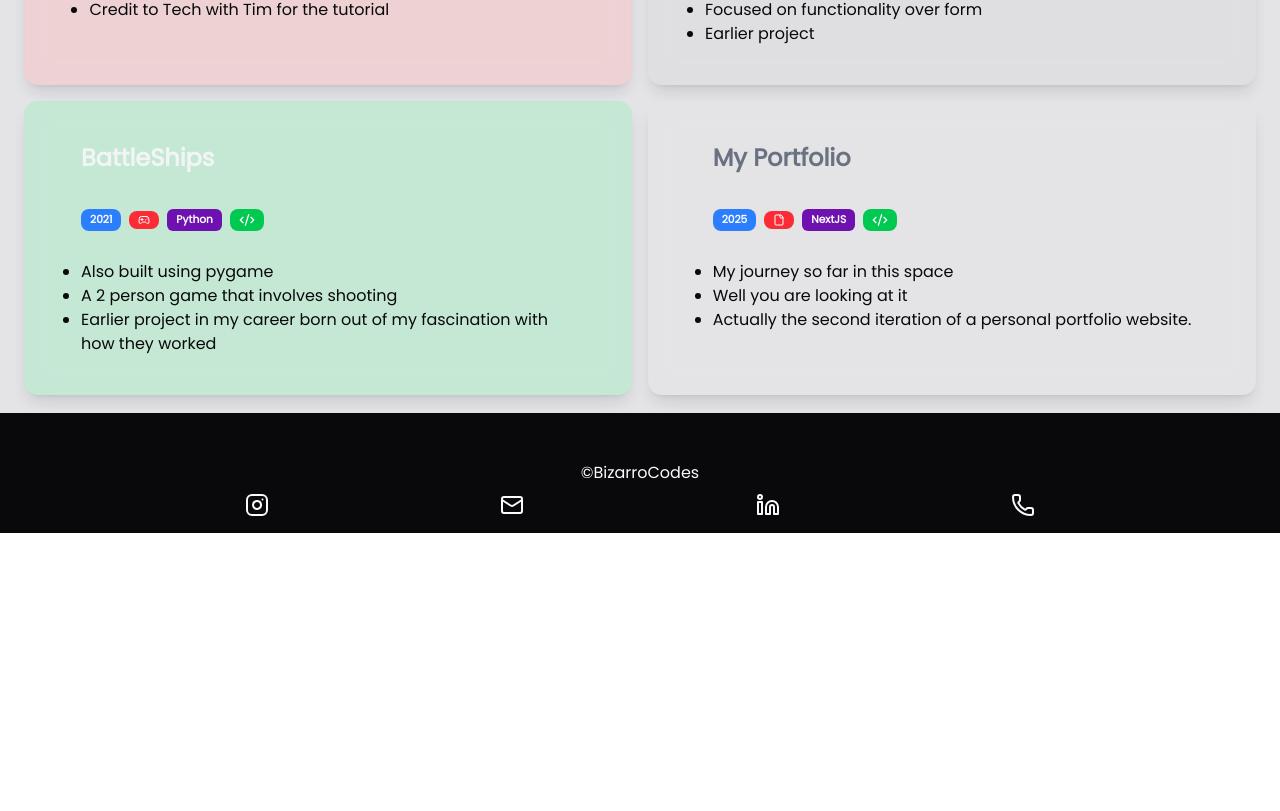
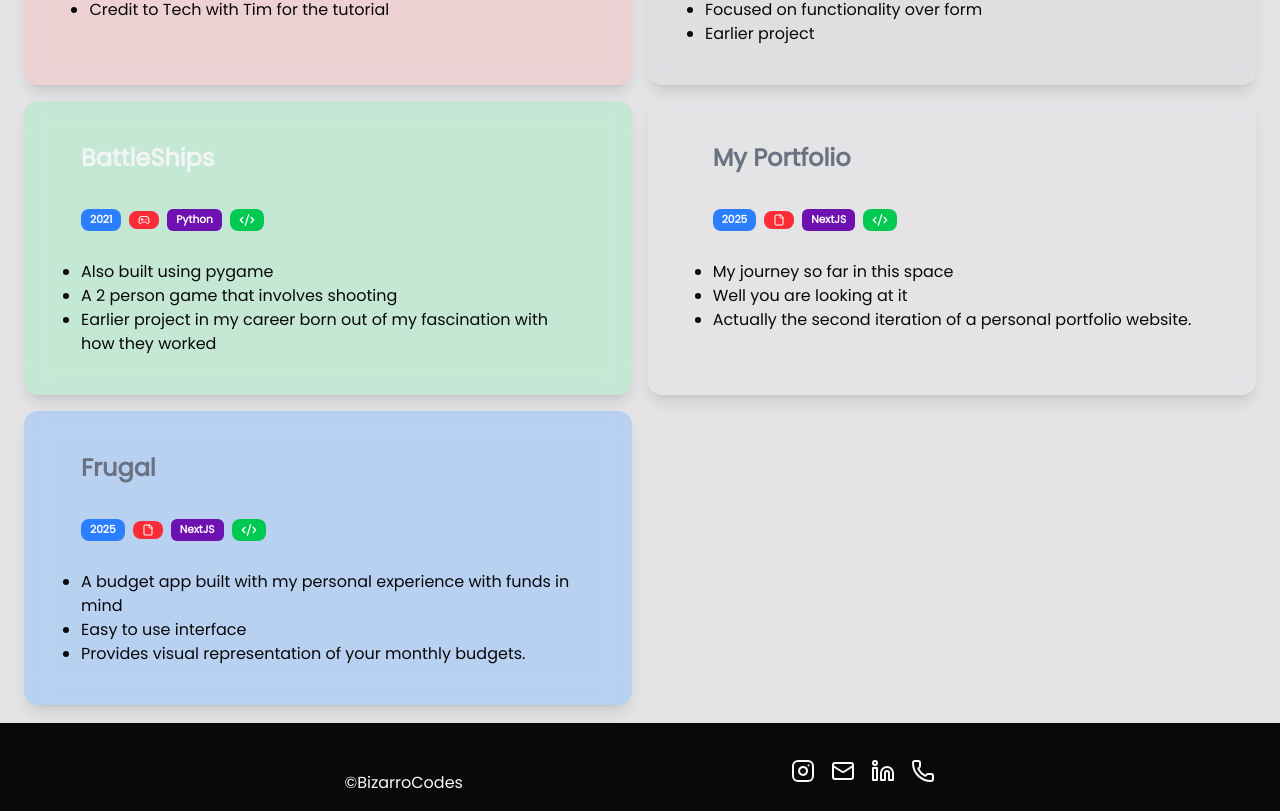
Before and after one commit to Bizarr403/My_Portfolio, a Next.js app: page / in a window 1280 px wide. Shown: the part 2249-3060 px from the top of the page. Before the commit the page ends 2782 px from the top, so only its background shows below. Built offline with nearby package versions, Linux system fonts and the light colour scheme.

Commit message:
New project addition and minor tweaks

```diff
--- a/src/app/page.tsx
+++ b/src/app/page.tsx
@@ -343,7 +343,7 @@ export default function Home() {
                     NextJS
                   </Badge>
                   <Link
-                    href="https://github.com/Bizarr403/Battleships"
+                    href="https://github.com/Bizarr403/My_Portfolio"
                     className="flex justify-center items-center"
                   >
                     <Badge className="font-light bg-green-500 text-white rounded-[8px] text-[8pt] px-2">
@@ -370,6 +370,51 @@ export default function Home() {
               </ul>
             </CardContent>
           </Card>
+          <Card className="bg-blue-400/30 backdrop-blur-md shadow-lg border-transparent w-full h-full grid grid-rows-2 p-8  place-content-center mt-3 md:col-span-3 place-self-center md:row-span-2">
+            <CardHeader className="flex justify-center items-start w-full">
+              <div className="mt-2  grid grid-rows-2 gap-2 h-full w-full">
+                <CardTitle className="text-left text-gray-500 text-2xl">
+                  Frugal
+                </CardTitle>
+                <div className="flex gap-2 items-center w-full">
+                  <Badge className="font-semibold bg-blue-500 text-white rounded-[8px] text-[8pt] px-2 h-fit">
+                    2025
+                  </Badge>
+                  <Badge className="font-light bg-red-500 text-white rounded-[8px] text-[8pt] px-2 h-fit">
+                    <File className="h-4 w-4" />
+                  </Badge>
+                  <Badge className="font-semibold bg-purple-800 text-white rounded-[6px] text-[8pt] px-2 h-fit">
+                    NextJS
+                  </Badge>
+                  <Link
+                    href="https://github.com/Bizarr403/frugal"
+                    className="flex justify-center items-center"
+                  >
+                    <Badge className="font-light bg-green-500 text-white rounded-[8px] text-[8pt] px-2">
+                      <TooltipProvider>
+                        <Tooltip>
+                          <TooltipTrigger>
+                            <Code2 className="h-4 w-4" />
+                          </TooltipTrigger>
+                          <TooltipContent>View code</TooltipContent>
+                        </Tooltip>
+                      </TooltipProvider>
+                    </Badge>
+                  </Link>
+                </div>
+              </div>
+            </CardHeader>
+            <CardContent className="flex-col justify-center items-center  w-full h-full">
+              <ul className="list-disc">
+                <li>
+                  A budget app built with my personal experience with funds in
+                  mind
+                </li>
+                <li>Easy to use interface</li>
+                <li>Provides visual representation of your monthly budgets.</li>
+              </ul>
+            </CardContent>
+          </Card>
         </motion.article>
       </section>
     </div>
--- a/src/components/Footer.tsx
+++ b/src/components/Footer.tsx
@@ -2,9 +2,9 @@ import { Instagram, Mail, Linkedin, Phone } from "lucide-react";
 
 export default function Footer() {
   return (
-    <footer className="bg-zinc-950 flex-col justify-center items-center md:flex-row  md:justify-evenly h-full p-4 ">
+    <footer className="bg-zinc-950 flex flex-col justify-center items-center md:flex-row  md:justify-evenly h-full p-4 ">
       <p className="text-gray-50 text-center pt-8">©BizarroCodes</p>
-      <ul className="flex gap-0.5 justify-evenly mt-2  w-full">
+      <ul className="flex gap-4 justify-evenly mt-2  w-fit">
         <li>
           <Instagram className="stroke-gray-50 hover:stroke-purple-400 delay-75 ease-in-out duration-100" />
         </li>
```
